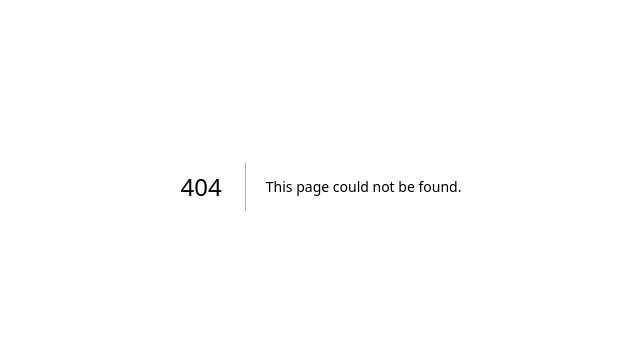
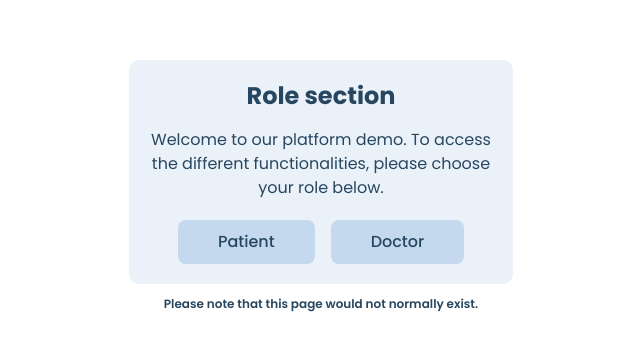
Before and after one commit to SergeCodeur/figma-to-code-ed2-week4, a Next.js app: page /role-selection in a window 1280 px wide. Before the commit this address had no page. Shown: the part 214-564 px from the top of the page, without its empty margins (319-959 px from the left). Built offline with nearby package versions, Linux system fonts and the light colour scheme.

Commit message:
create role page

```diff
--- /dev/null
+++ b/src/app/role-selection/page.tsx
@@ -0,0 +1,34 @@
+import Link from "next/link";
+
+const RoleSection = () => {
+	return (
+		<div className="w-full h-dvh flex flex-col gap-3 justify-center items-center">
+			<div className="flex items-center justify-center flex-col max-w-sm bg-blue/10 rounded-ls p-5 ">
+				<h1 className="text-xl md:text-2xl font-bold">Role section</h1>
+				<p className="text-center text-sm md:text-base mt-4">
+					Welcome to our platform demo. To access the different functionalities,
+					please choose your role below.
+				</p>
+				<div className="flex items-center gap-4 mt-5">
+					<Link
+						className="bg-blue/20 text-dark-blue inline-flex justify-center items-center gap-2.5 rounded-lg px-10 py-2.5 text-xs md:text-base font-medium"
+						href="/sign-in"
+					>
+						Patient
+					</Link>
+					<Link
+						className="bg-blue/20 text-dark-blue inline-flex justify-center items-center gap-2.5 rounded-lg px-10 py-2.5 text-xs md:text-base font-medium"
+						href="/doctor-login"
+					>
+						Doctor
+					</Link>
+				</div>
+			</div>
+			<p className="text-xs font-semibold">
+				Please note that this page would not normally exist.
+			</p>
+		</div>
+	);
+};
+
+export default RoleSection;
```
